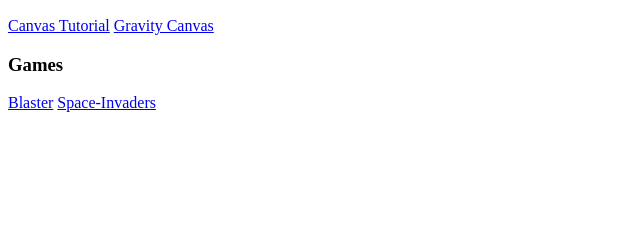
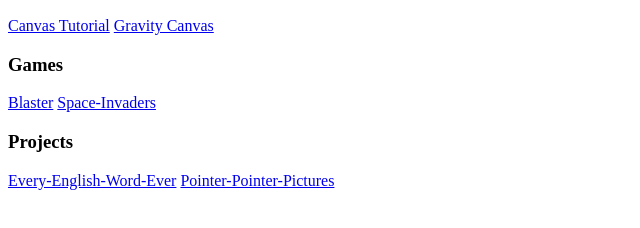
Before and after one commit to westsadow67/westsadow67.github.io, a plain HTML site: page index.html in a window 1280 px wide. Shown: the part 378-606 px from the top of the page, without its empty margins (0-640 px from the left). Drawn offline with Linux system fonts and the light colour scheme.

Commit message:
Added other project urls

```diff
--- a/index.html
+++ b/index.html
@@ -16,6 +16,9 @@
     <h3>Games</h3>
     <a href="/Blaster/">Blaster</a>
     <a href="/Space-Invaders/">Space-Invaders</a>
+    <h3>Projects</h3>
+    <a href="/EveryEnglishWordEver/">Every-English-Word-Ever</a>
+    <a href="/PointerPointerPictures/">Pointer-Pointer-Pictures</a>
 
 </body>
 </html>
```
